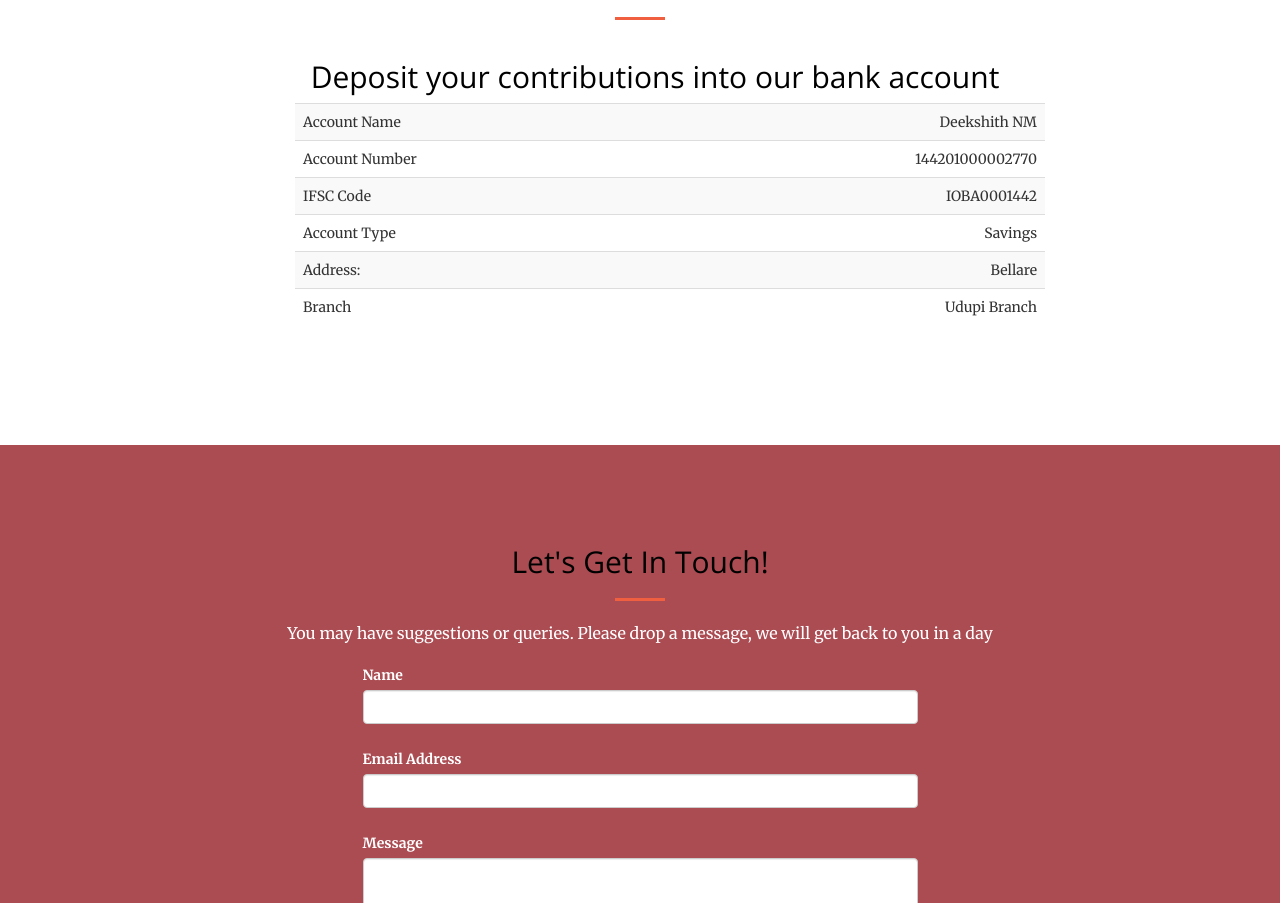
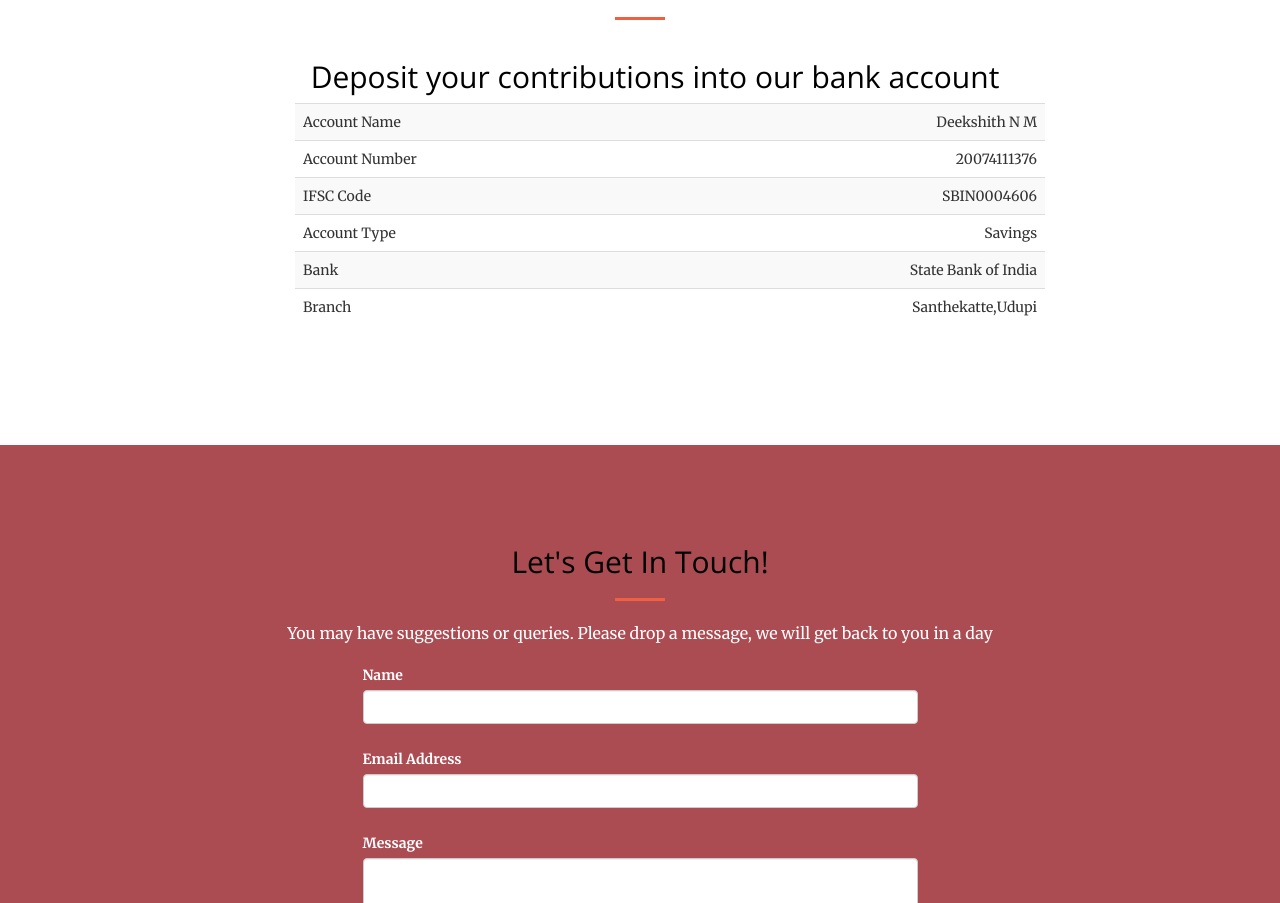
Before and after one commit to enrichalife/enrichalife.github.io, a plain HTML site: page index.html in a window 1280 px wide. Shown: the part 2893-3796 px from the top of the page. Drawn offline with nearby package versions, Linux system fonts and the light colour scheme.

Commit message:
Updated bank details

```diff
--- a/index.html
+++ b/index.html
@@ -198,32 +198,31 @@ Let us join together,enjoy the responsibility and give wings to their dreams .</
                             <tbody>
                                 <tr>
                                     <td class="boldCol text-left">Account Name</td>
-                                    <td class="text-right">Deekshith NM</td>
+                                    <td class="text-right">Deekshith N M</td>
                                 </tr>
                                 <tr>
                                     <td class="boldCol text-left">Account Number</td>
-                                    <td class="text-right">144201000002770</td>
+                                    <td class="text-right">20074111376</td>
                                 </tr>
                                 <tr>
                                     <td class="boldCol text-left">IFSC Code</td>
-                                    <td class="text-right">IOBA0001442</td>
+                                    <td class="text-right">SBIN0004606</td>
                                 </tr>
                                 <tr>
                                     <td class="boldCol text-left">Account Type</td>
                                     <td class="text-right">Savings</td>
                                 </tr>
                                 <tr>
-                                    <td class="boldCol text-left">Address:</td>
-                                    <td class="text-right">Bellare</td>
+                                    <td class="boldCol text-left">Bank</td>
+                                    <td class="text-right">State Bank of India</td>
                                 </tr>
                                 <tr>
                                     <td class="boldCol text-left">Branch</td>
-                                    <td class="text-right">Udupi Branch</td>
+                                    <td class="text-right">Santhekatte,Udupi</td>
 
                                 </tr>
                             </tbody>
                         </table>
-
                     </div>
 </div>
 </div>
```
